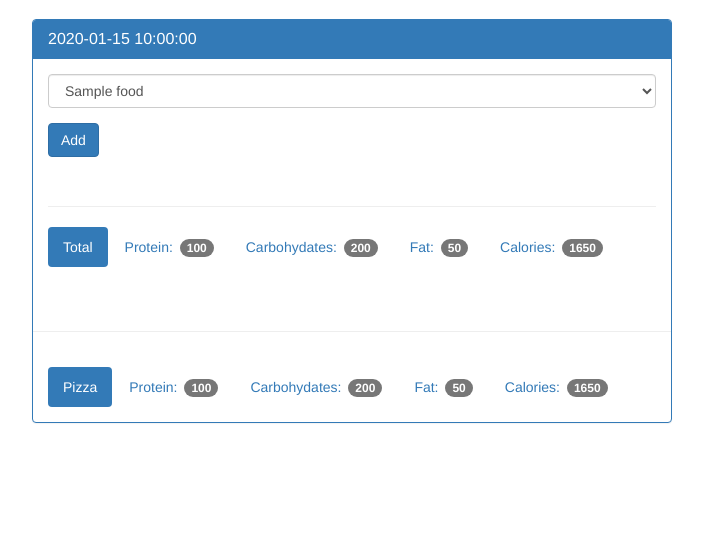
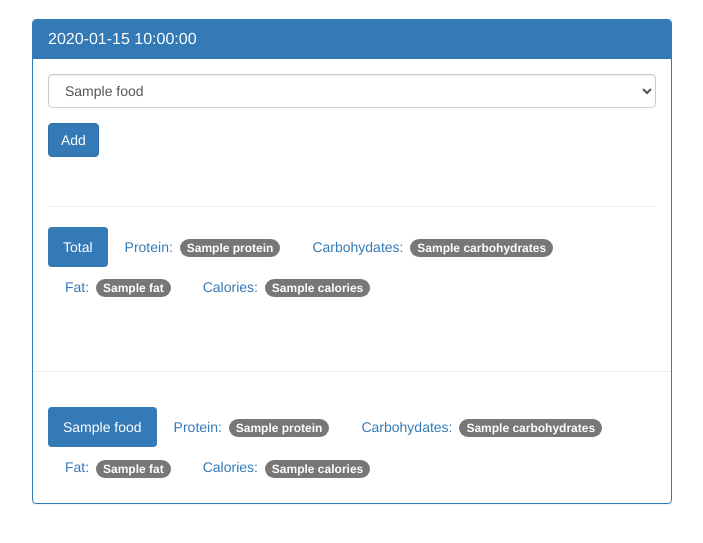
Before and after one commit to karanotts/flask_food_tracker_app, a Flask app: template templates/day.html in a window 1280 px wide. Shown: the part 51-594 px from the top of the page, without its empty margins (288-991 px from the left). Run offline with Flask 2, Linux system fonts and the light colour scheme; the template is opened without the code that fills it: most values are stand-ins (such as "Sample title", 1, 10 or a date in 2020); some libraries are stand-ins or nearby versions.

Commit message:
summing up totals for date entry

```diff
--- a/app.py
+++ b/app.py
@@ -66,7 +66,26 @@ def view(date):
     food_cursor = db.execute('select id, name from food')
     food_results = food_cursor.fetchall()
 
-    return render_template('day.html', date=pretty_date, food_results=food_results)
+    log_cursor = db.execute('select food.name, food.protein, food.carbohydrates, food.fat, food.calories from log_date \
+                                join food_date on food_date.log_date_id = \
+                                log_date.id join food on food.id = \
+                                food_date.food_id where log_date.entry_date = ?', [date])
+    log_results = log_cursor.fetchall()
+
+    totals = {}
+    totals['protein'] = 0
+    totals['carbohydrates'] = 0
+    totals['fat'] = 0
+    totals['calories'] = 0
+
+    for food in log_results:
+        totals['protein'] += food['protein']
+        totals['carbohydrates'] += food['carbohydrates']
+        totals['fat'] += food['fat']
+        totals['calories'] += food['calories']
+
+
+    return render_template('day.html', date=pretty_date, food_results=food_results, log_results=log_results, totals=totals)
 
 
 @app.route('/food', methods=['GET', 'POST'])
--- a/templates/day.html
+++ b/templates/day.html
@@ -58,25 +58,27 @@
 
               <ul class="nav nav-pills" role="tablist">
                 <li class="active"><a>Total</a></li>
-                <li><a>Protein: <span class="badge">100</span></a></li>
-                <li><a>Carbohydates: <span class="badge">200</span></a></li>
-                <li><a>Fat: <span class="badge">50</span></a></li>
-                <li><a>Calories: <span class="badge">1650</span></a></li>
+                <li><a>Protein: <span class="badge">{{ totals.protein }}</span></a></li>
+                <li><a>Carbohydates: <span class="badge">{{ totals.carbohydrates }}</span></a></li>
+                <li><a>Fat: <span class="badge">{{ totals.fat }}</span></a></li>
+                <li><a>Calories: <span class="badge">{{ totals.calories }}</span></a></li>
               </ul>
 
             </div>
 
             <div class="page-header"></div>
 
+            {% for food in log_results %}
             <div class="panel-body">
               <ul class="nav nav-pills" role="tablist">
-                <li class="active"><a>Pizza</a></li>
-                <li><a>Protein: <span class="badge">100</span></a></li>
-                <li><a>Carbohydates: <span class="badge">200</span></a></li>
-                <li><a>Fat: <span class="badge">50</span></a></li>
-                <li><a>Calories: <span class="badge">1650</span></a></li>
+                <li class="active"><a>{{ food.name }}</a></li>
+                <li><a>Protein: <span class="badge">{{ food.protein }}</span></a></li>
+                <li><a>Carbohydates: <span class="badge">{{ food.carbohydrates }}</span></a></li>
+                <li><a>Fat: <span class="badge">{{ food.fat }}</span></a></li>
+                <li><a>Calories: <span class="badge">{{ food.calories }}</span></a></li>
               </ul>
             </div>
+            {% endfor %}
 
           </div>
         </div>
```
